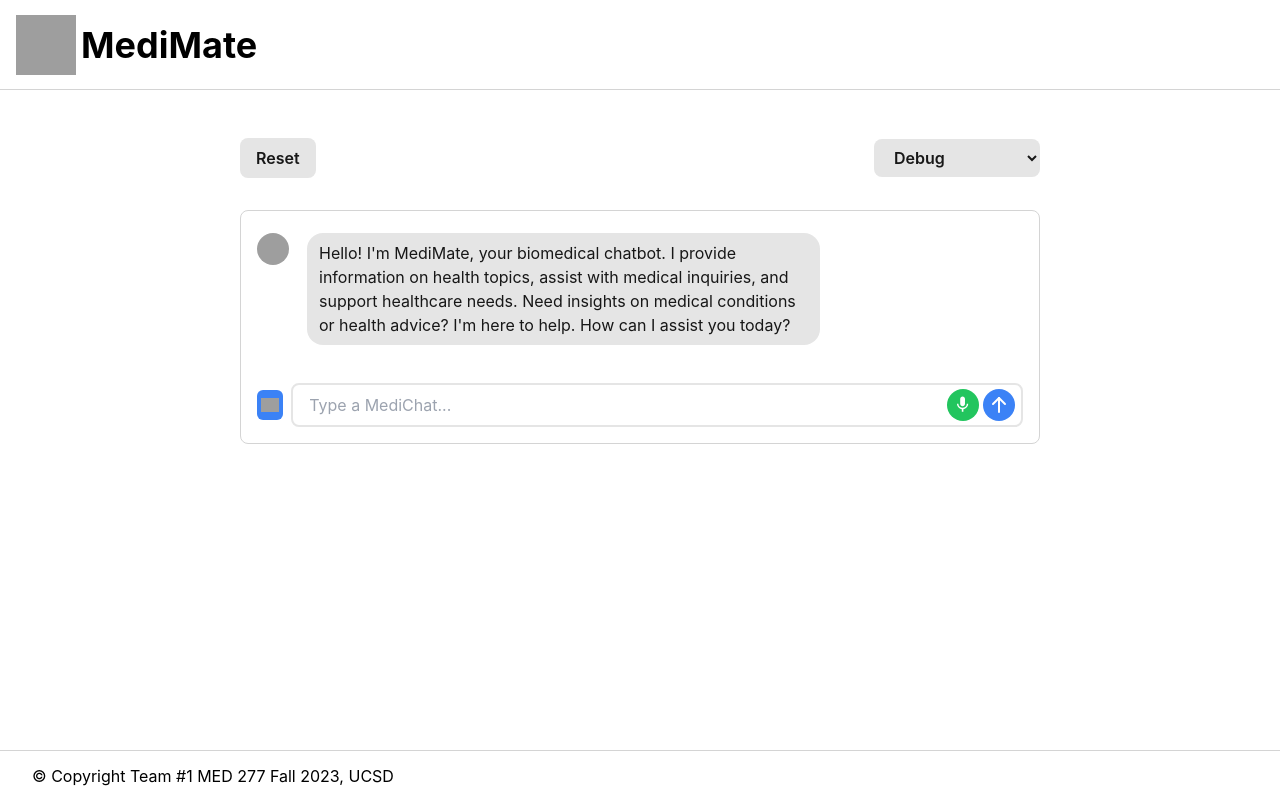
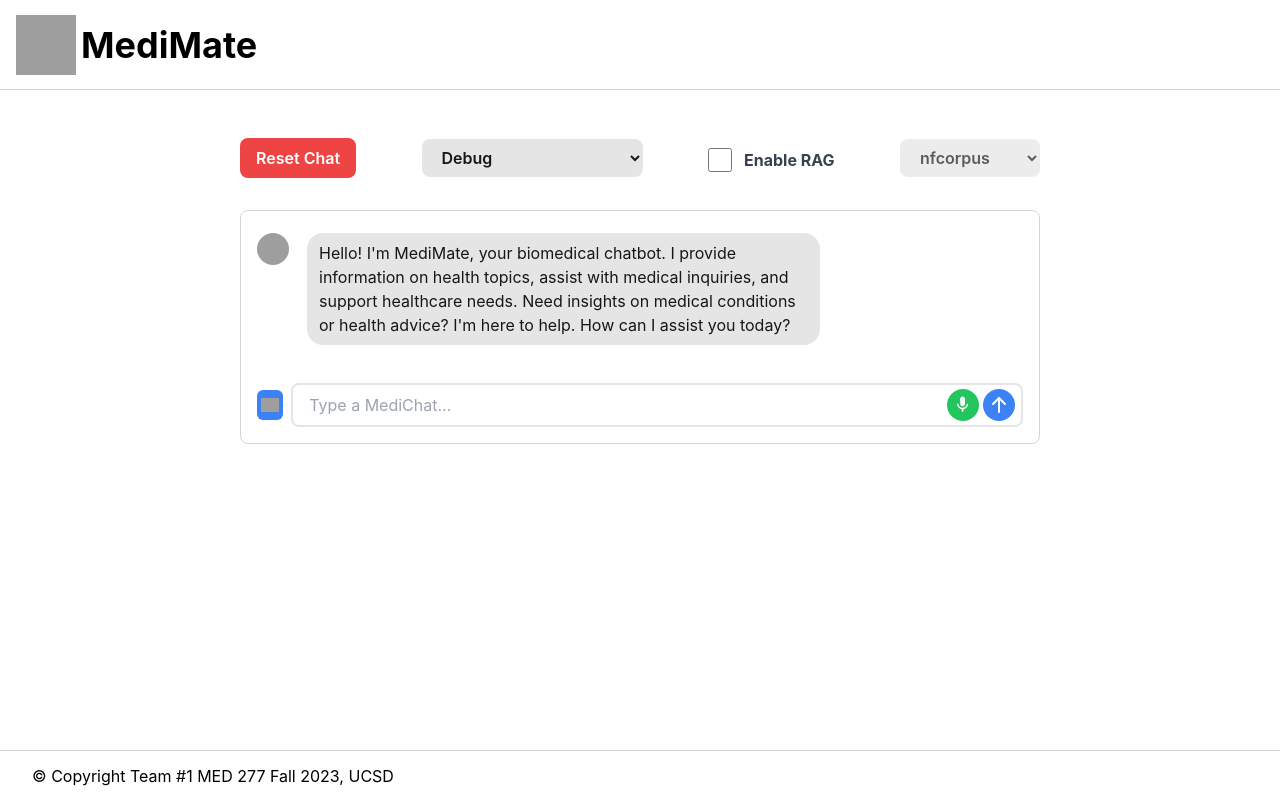
Before and after one commit to shy982/Med-QnA-App, a React (Create React App) app in the folder src/main/ui/web/medi-mate/: page / in a window 1280 px wide. Built offline with nearby package versions, Linux system fonts and the light colour scheme; grey boxes are pictures that could not be loaded.

Commit message:
Refining frontend selections

```diff
--- a/src/main/ui/web/medi-mate/src/components/Chat/Chat.js
+++ b/src/main/ui/web/medi-mate/src/components/Chat/Chat.js
@@ -4,13 +4,17 @@
 import ChatMessage from './ChatMessage';
 import ResetChat from './ResetChat';
 import ModelSelector from '../ModelSelection/ModelSelector';
+import DatasetSelector from '../ModelSelection/DatasetSelector';
+import RAGToggle from '../ModelSelection/RagToggle';
 
-const Chat = ({ messages, loading, onSend, onReset, onModelChange }) => {
+const Chat = ({ messages, loading, onSend, onReset, onModelChange, onDatasetChange, isRAGEnabled, handleRAGToggle }) => {
   return (
     <>
       <div className="flex flex-row justify-between items-center mb-4 sm:mb-8">
         <ResetChat onReset={onReset} />
         <ModelSelector onModelChange={onModelChange} handleReset={onReset}/>
+        <RAGToggle isRAGEnabled = {isRAGEnabled} handleRAGToggle={handleRAGToggle} handleReset = {onReset} />
+        <DatasetSelector isRAGEnabled = {isRAGEnabled} onDatasetChange={onDatasetChange} handleReset={onReset}/>
       </div>
 
       <div className="flex flex-col rounded-lg px-2 sm:p-4 sm:border border-neutral-300">
--- a/src/main/ui/web/medi-mate/src/components/Chat/ResetChat.js
+++ b/src/main/ui/web/medi-mate/src/components/Chat/ResetChat.js
@@ -1,23 +1,15 @@
 import React from 'react';
-// If you want to use PropTypes for type checking
-// import PropTypes from 'prop-types';
 
 const ResetChat = ({ onReset }) => {
   return (
     <div className="flex flex-row items-center">
       <button
-        className="text-sm sm:text-base text-neutral-900 font-semibold rounded-lg px-4 py-2 bg-neutral-200 hover:bg-neutral-300 focus:outline-none focus:ring-1 focus:ring-neutral-300"
+       className="text-white font-semibold rounded-lg px-4 py-2 bg-red-500 hover:bg-red-600 focus:outline-none focus:ring-1 focus:ring-red-500"
         onClick={() => onReset()}
       >
-        Reset
+        Reset Chat
       </button>
     </div>
   );
 };
-
-// If using PropTypes
-// ResetChat.propTypes = {
-//   onReset: PropTypes.func.isRequired,
-// };
-
 export default ResetChat;
--- /dev/null
+++ b/src/main/ui/web/medi-mate/src/components/ModelSelection/DatasetSelector.js
@@ -0,0 +1,34 @@
+import React, { useEffect, useState } from 'react';
+
+const DatasetSelector = ({ isRAGEnabled, onDatasetChange, handleReset }) => {
+  const datasets = ['nfcorpus', 'pubMedQA', 'CORD-19'];
+  const [selectedDataset, setSelectedDataset] = useState('nfcorpus');
+
+  useEffect(() => {
+    if (!isRAGEnabled) {
+      setSelectedDataset('nfcorpus');
+      onDatasetChange('nfcorpus');
+    }
+  }, [isRAGEnabled, onDatasetChange]);
+
+  const handleChange = (e) => {
+    setSelectedDataset(e.target.value);
+    onDatasetChange(e.target.value);
+    handleReset();
+  };
+
+  return (
+    <select
+      value={selectedDataset}
+      disabled={!isRAGEnabled}
+      onChange={handleChange}
+      className="text-sm sm:text-base text-neutral-900 font-semibold rounded-lg px-4 py-2 bg-neutral-200 hover:bg-neutral-300 focus:outline-none focus:ring-1 focus:ring-neutral-300"
+    >
+      {datasets.map(dataset => (
+        <option key={dataset} value={dataset}>{dataset}</option>
+      ))}
+    </select>
+  );
+};
+
+export default DatasetSelector;
--- a/src/main/ui/web/medi-mate/src/components/ModelSelection/ModelSelector.js
+++ b/src/main/ui/web/medi-mate/src/components/ModelSelection/ModelSelector.js
@@ -3,7 +3,7 @@
 import React from 'react';
 
 const ModelSelector = ({ onModelChange, handleReset }) => {
-  const models = ['Debug', 'Open AI', 'RAG + Open AI', 'RAG + LLAMA'];
+  const models = ['Debug', 'OpenAI gpt-3.5-turbo', 'OpenAI da-vinci-003'];
 
   return (
     <select onChange={(e) => {onModelChange(e.target.value); handleReset();} } className="text-sm sm:text-base text-neutral-900 font-semibold rounded-lg px-4 py-2 bg-neutral-200 hover:bg-neutral-300 focus:outline-none focus:ring-1 focus:ring-neutral-300">
--- /dev/null
+++ b/src/main/ui/web/medi-mate/src/components/ModelSelection/RagToggle.js
@@ -0,0 +1,22 @@
+// src/components/ModelSelection/RAGToggle.js
+
+import React from 'react';
+
+const RAGToggle = ({ isRAGEnabled, handleRAGToggle, handleReset }) => {
+    return (
+        <label className="flex items-center space-x-3 mt-1">
+            <input
+                type="checkbox"
+                className="form-tick h-6 w-6 border border-gray-300 rounded-md checked:bg-blue-600 checked:border-transparent focus:outline-none"
+                checked={isRAGEnabled}
+                onChange={handleRAGToggle}
+                onReset={handleReset}
+            />
+            <span className="text-gray-700 dark:text-black font-normal">
+                <b>Enable RAG</b>
+            </span>
+        </label>
+    );
+};
+
+export default RAGToggle;
--- a/src/main/ui/web/medi-mate/src/pages/APIConfig.js
+++ b/src/main/ui/web/medi-mate/src/pages/APIConfig.js
@@ -5,8 +5,12 @@
 const API_ENDPOINTS = {
   SIMPLE_CHAT: "/v1/chat/simple",
   OPENAI_CHAT: "/v1/chat/openai",
-  RAG_CHAT: "/v1/chat/rag",
-  RAG_LLAMA: "/v2/chat/rag"
+  RAG_CHAT: "/v1/chat/openai/rag",
 };
 
-export { API_BASE_URL, API_ENDPOINTS };
+const MODELS_AVAILABLE = {
+  GPT_3_5: "gpt-3.5-turbo-instruct",
+  DA_VINCI: "text-davinci-003",
+};
+
+export { API_BASE_URL, API_ENDPOINTS, MODELS_AVAILABLE };
--- a/src/main/ui/web/medi-mate/src/pages/Home.js
+++ b/src/main/ui/web/medi-mate/src/pages/Home.js
@@ -3,7 +3,7 @@
 import Chat from '../components/Chat/Chat';
 import Footer from '../components/Layout/Footer';
 import Navbar from '../components/Layout/Navbar';
-import { API_BASE_URL, API_ENDPOINTS } from './APIConfig';
+import { API_BASE_URL, API_ENDPOINTS, MODELS_AVAILABLE } from './APIConfig';
 import logo from '../store/logo.png'
 import bg from '../store/bg.png'
 
@@ -11,6 +11,8 @@
   const [messages, setMessages] = useState([]);
   const [loading, setLoading] = useState(false);
   const [selectedModel, setSelectedModel] = useState('Debug');
+  const [selectedDataset, setSelectedDataset] = useState('nfcorpus');
+  const [isRAGEnabled, setIsRAGEnabled] = useState(false);
   const messagesEndRef = useRef(null);
   const pageStyle = {
     backgroundImage: `url(${bg})`,
@@ -18,19 +20,24 @@
     backgroundRepeat: 'no-repeat',
   };
   const getApiEndpoint = () => {
-    switch (selectedModel) {
-      case 'Debug':
-        return API_ENDPOINTS.SIMPLE_CHAT;
-      case 'Open AI':
-        return API_ENDPOINTS.OPENAI_CHAT;
-      case 'RAG + Open AI':
-        return API_ENDPOINTS.RAG_CHAT;
-      case 'RAG + LLAMA':
-        return API_ENDPOINTS.RAG_LLAMA;
+    if(selectedModel === "Debug")
+      return API_ENDPOINTS.SIMPLE_CHAT;
+    if(isRAGEnabled)
+      return API_ENDPOINTS.RAG_CHAT;
+    else
+      return API_ENDPOINTS.OPENAI_CHAT;
+  };
+
+  const getSelectedModel = () => {
+    switch(selectedModel){
+      case "OpenAI gpt-3.5-turbo":
+        return MODELS_AVAILABLE.GPT_3_5;
+      case "OpenAI da-vinci-003":
+        return MODELS_AVAILABLE.DA_VINCI;
       default:
-        return API_ENDPOINTS.SIMPLE_CHAT;
+        return MODELS_AVAILABLE.GPT_3_5;
     }
-  };
+  }
 
   const scrollToBottom = () => {
     if (messagesEndRef.current) {
@@ -45,7 +52,9 @@
 
     try {
       const endpoint = getApiEndpoint();
-      const response = await fetch(`${API_BASE_URL}${endpoint}`, {
+      const model = getSelectedModel(selectedModel);
+      const dataset = selectedDataset;
+      const response = await fetch(`${API_BASE_URL}${endpoint}?model=${encodeURIComponent(model)}&dataset=${encodeURIComponent(dataset)}`, {
         method: "POST",
         headers: {
           "Content-Type": "application/json"
@@ -111,12 +120,21 @@
 
   const handleModelChange = (model) => {
     setSelectedModel(model);
+    setIsRAGEnabled(false);
+    handleDatasetChange('nfcorpus');
   };
 
+  const handleDatasetChange = (dataset) => {
+    setSelectedDataset(dataset);
+  };
+
+  const handleRAGToggle = () => {
+  setIsRAGEnabled(!isRAGEnabled);
+  setSelectedDataset('nfcorpus');
+  };
   useEffect(() => {
     scrollToBottom();
   }, [messages]);
-
 
   useEffect(() => {
     setMessages([
@@ -145,6 +163,9 @@
               onSend={handleSend}
               onReset={handleReset}
               onModelChange={handleModelChange}
+              onDatasetChange={handleDatasetChange}
+              isRAGEnabled = {isRAGEnabled}
+              handleRAGToggle={handleRAGToggle}
             />
             <div ref={messagesEndRef} />
           </div>
```
